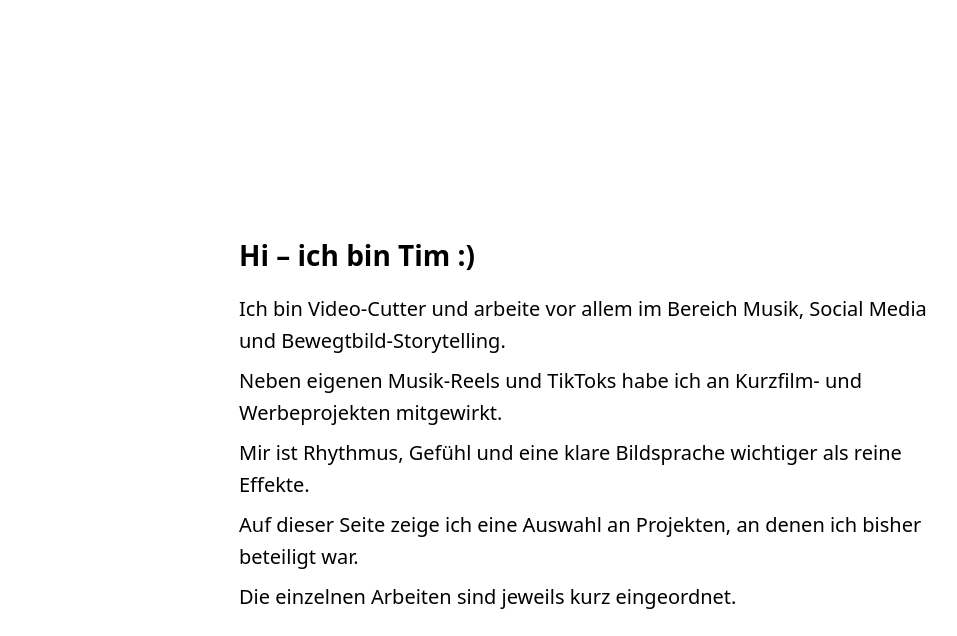
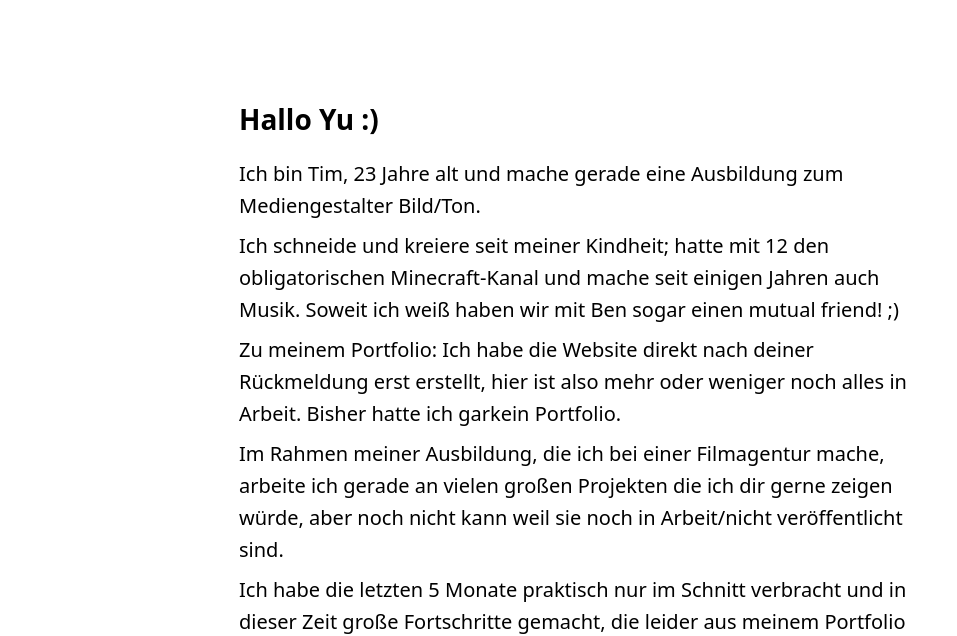
Before and after one commit to teinsm/PortfolioV1, a plain HTML site: page index.html in a window 1280 px wide. Shown: the part 168-804 px from the top of the page, without its empty margins (51-1008 px from the left). Drawn offline with Linux system fonts and the light colour scheme.

Commit message:
Update index.html to V5

```diff
--- a/index.html
+++ b/index.html
@@ -210,7 +210,7 @@
 	<div class="nav-hover-zone"></div>
 
 	<!-- Navigation -->
-	<nav class="navbar" id="navbar">
+    <nav class="navbar" id="navbar">
 		<span class="nav-link" data-target="about">über mich</span>
 		<span class="nav-link" data-target="portfolio">Portfolio</span>
 		<span class="nav-link" data-target="contact">Kontakt</span>
@@ -223,12 +223,14 @@
 	<section class="page active" id="page-about">
 		<div class="hero-center">
 			<div class="hero-text">
-				<p><strong>Hi – ich bin Tim :)</strong></p>
-				<p>Ich bin Video-Cutter und arbeite vor allem im Bereich Musik, Social Media und Bewegtbild-Storytelling.</p>
-				<p>Neben eigenen Musik-Reels und TikToks habe ich an Kurzfilm- und Werbeprojekten mitgewirkt.</p>
-				<p>Mir ist Rhythmus, Gefühl und eine klare Bildsprache wichtiger als reine Effekte.</p>
-				<p>Auf dieser Seite zeige ich eine Auswahl an Projekten, an denen ich bisher beteiligt war.</p>
-				<p>Die einzelnen Arbeiten sind jeweils kurz eingeordnet.</p>
+				<p><strong>Hallo Yu :)</strong></p>
+				<p>Ich bin Tim, 23 Jahre alt und mache gerade eine Ausbildung zum Mediengestalter Bild/Ton.</p>
+				<p>Ich schneide und kreiere seit meiner Kindheit; hatte mit 12 den obligatorischen Minecraft-Kanal und mache seit einigen Jahren auch Musik. Soweit ich weiß haben wir mit Ben sogar einen mutual friend! ;)</p>
+				<p>Zu meinem Portfolio: Ich habe die Website direkt nach deiner Rückmeldung erst erstellt, hier ist also mehr oder weniger noch alles in Arbeit. Bisher hatte ich garkein Portfolio.</p>
+				<p>Im Rahmen meiner Ausbildung, die ich bei einer Filmagentur mache, arbeite ich gerade an vielen großen Projekten die ich dir gerne zeigen würde, aber noch nicht kann weil sie noch in Arbeit/nicht veröffentlicht sind.</p>
+				<p>Ich habe die letzten 5 Monate praktisch nur im Schnitt verbracht und in dieser Zeit große Fortschritte gemacht, die leider aus meinem Portfolio noch nicht wirklich hervorgehen.</p>
+				<p>Ich wäre also echt dankbar, wenn du mir eine Chance gibst, dir mein Können zu zeigen.</p>
+				<p>Falls du Interesse hast schneide ich dir gerne ein Beispielvideo ohne Umkosten. Meld dich einfach auf Insta bei mir! &lt;3</p>
 			</div>
 		</div>
 	</section>
@@ -440,22 +442,9 @@
 				embedTyp: "thumbnail"
 			},
 			{
-				id: "fritz-regen-promo-1",
-				titel: "Fritz – Regen – Promo Reel #1",
-				link: "https://www.instagram.com/reel/DSHlb1YDagS/",
-				kategorien: ["shortform", "post", "all"],
-				eigenschaften: [
-					"Rollen: Schnitt",
-					"Software: Adobe Premiere Pro, AI",
-					"12/2025"
-				],
-				beschreibung: "Promo-Reel für Musiker – Instagram – Kamera: Unbekannt",
-				embedTyp: "thumbnail"
-			},
-			{
 				id: "fritz-regen-promo-2",
 				titel: "Fritz – Regen – Promo Reel #2",
-				link: "https://www.instagram.com/reel/DSV2ge1jDEW/",
+				link: "https://www.instagram.com/reel/DSHlb1YDagS/",
 				kategorien: ["shortform", "post", "all"],
 				eigenschaften: [
 					"Rollen: Schnitt",
@@ -515,6 +504,18 @@
 					"09/2025"
 				],
 				beschreibung: "Promo-Reel für eigenen Song – Instagram, TikTok – Kamera: @lu.visuals_",
+				embedTyp: "thumbnail"
+			},
+			{
+				id: "zehn-jahre-geierlay",
+				titel: "10 Jahre Geierlay – Eventfilm",
+				link: "https://www.instagram.com/reel/DQ4SFIDiAu9/",
+				kategorien: ["longform", "post", "all"],
+				eigenschaften: [
+					"Rollen: Konzept, Schnitt, vollständige Postproduktion",
+					"11/2025"
+				],
+				beschreibung: "Projekt für Kunden im Rahmen meiner Ausbildung – Instagram, YouTube – Gemeinde Mörsdorf / newcut",
 				embedTyp: "thumbnail"
 			}
 		];
@@ -636,7 +637,7 @@
 
 					box.appendChild(text);
 					link.appendChild(box);
-  					media.appendChild(link);
+					media.appendChild(link);
 				} else {
 					// Fallback: einfacher Textlink
 					const link = document.createElement("a");
```
